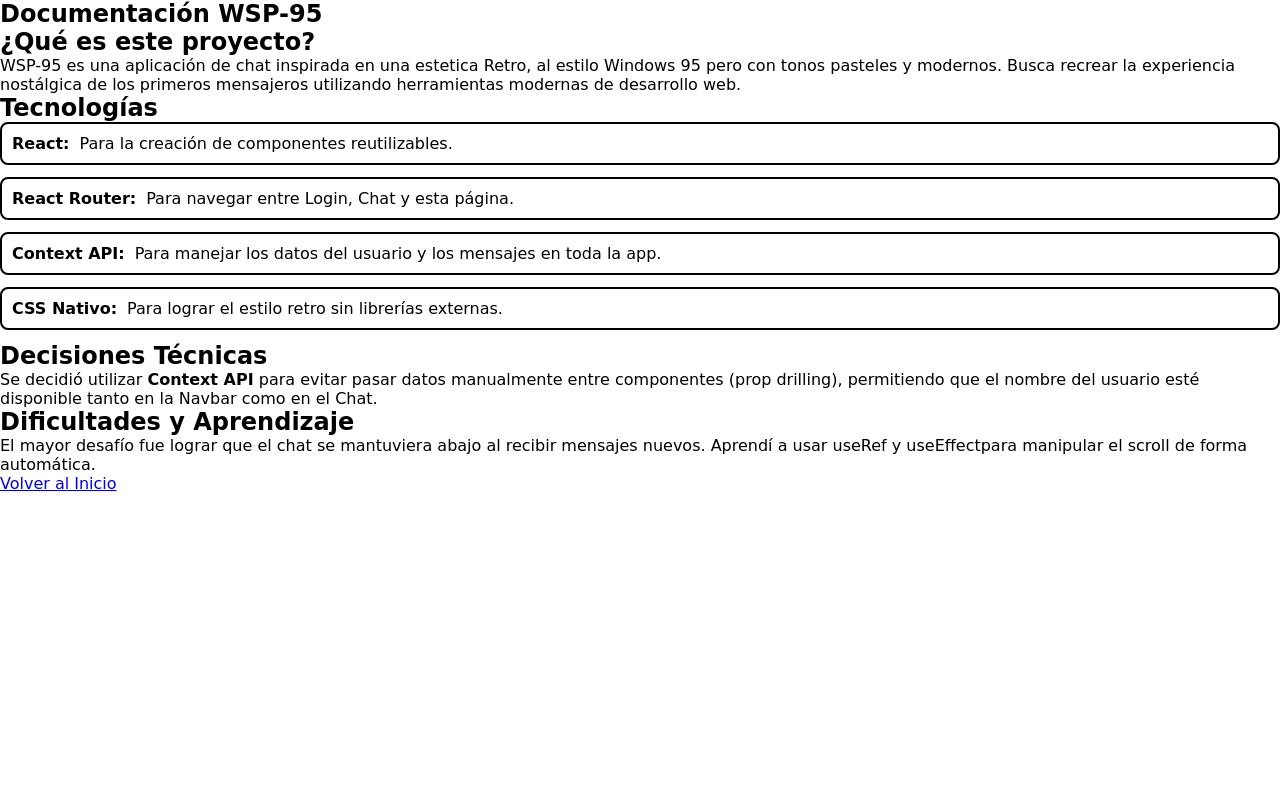
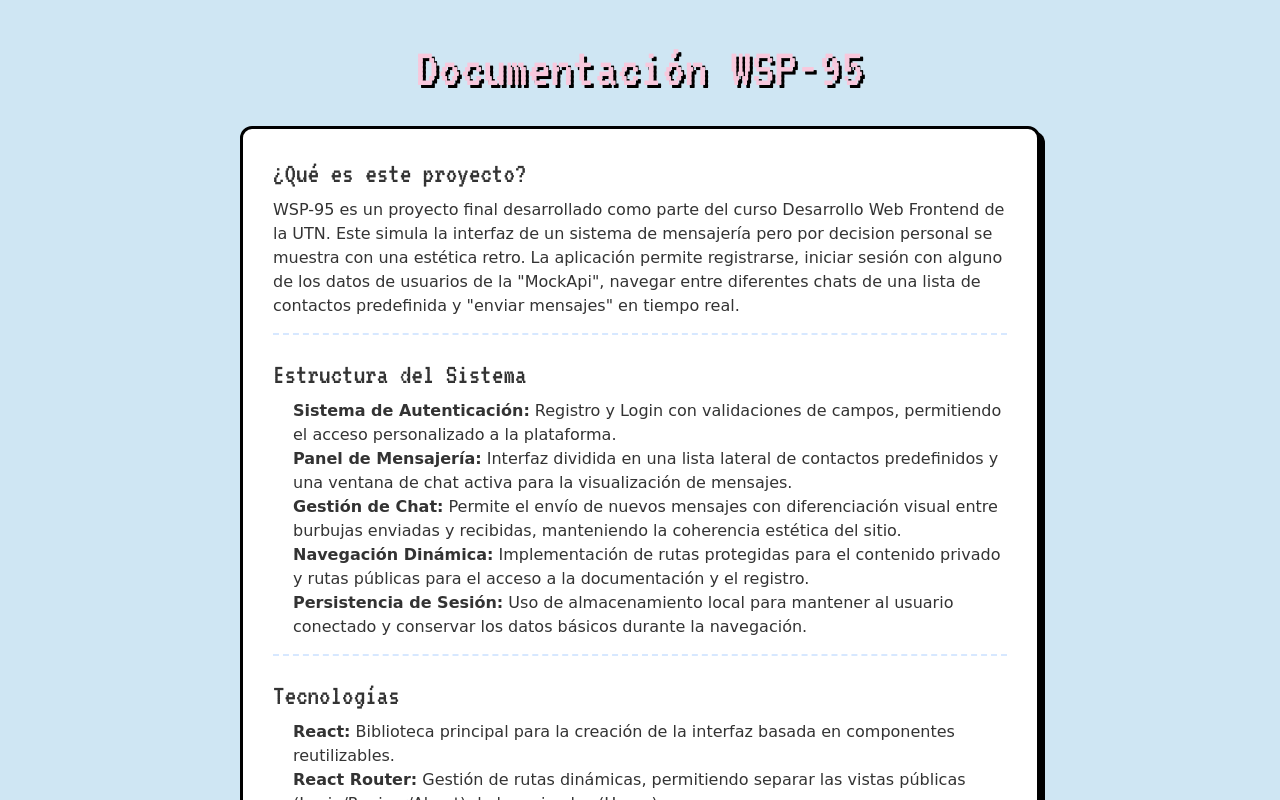
Before and after one commit to laresrocio/tp-final-frontend-999200928, a React (Vite) app: page /about in a window 1280 px wide. Shown: the top 800 px of the page. Built offline with nearby package versions, Linux system fonts and the light colour scheme.

Commit message:
Update: informacion del about y sus estilos

```diff
--- a/src/components/Aside.jsx
+++ b/src/components/Aside.jsx
@@ -30,7 +30,7 @@ const Aside = () => {
       <ul>
         {
           filteredUsers.map((user) => (
-            <li key={user.id} onClick={() => handleClick(user.id)}>
+            <li className="aside-li" key={user.id} onClick={() => handleClick(user.id)}>
               <img src={user.avatar} alt="" />
               <div>
                 {user.firstName} {user.lastName}
--- a/src/components/UserMenu.jsx
+++ b/src/components/UserMenu.jsx
@@ -1,21 +1,28 @@
 import { useContext } from "react"
 import { ChatContext } from "../context/ChatContext"
+import { useNavigate } from "react-router-dom"
 
 const UserMenu = () => {
 
   const { loggedUser, logout } = useContext(ChatContext)
+  const navigate = useNavigate()
 
   const handleLogout = () => {
     logout()
   }
-  console.log("Datos del usuario logueado:", loggedUser);
+  const handleAboutBtn = () => {
+    navigate("/about")
+  }
   return (
     <nav className="user-nav">
       <div className="profile-info">
         <img src={loggedUser?.avatar} alt="avatar" />
         <span>{loggedUser?.firstName}</span>
       </div>
-      <button onClick={handleLogout}>Cerrar sesión</button>
+      <div className="btn-menu">
+        <button onClick={handleAboutBtn} >Sobre el proyecto</button>
+        <button onClick={handleLogout}>Cerrar sesión</button>
+      </div>
     </nav>
   )
 }
--- a/src/styles/main.css
+++ b/src/styles/main.css
@@ -59,7 +59,6 @@
 /*estilos de usermenu*/
 .user-nav {
   display: flex;
-  justify-content: space-between;
   align-items: center;
   padding: 10px 20px;
   background-color: var(--blue-300);
@@ -71,6 +70,7 @@
   display: flex;
   align-items: center;
   gap: 12px;
+  margin-left: 10px;
 }
 
 .profile-info img {
@@ -107,6 +107,13 @@
 .user-nav button:active {
   transform: translate(1px, 1px);
   box-shadow: 1px 1px 0px var(--border);
+}
+
+.btn-menu {
+  display: flex;
+  margin-left: auto;
+  gap: 12px;
+  align-items: center;
 }
 
 /*estilos de aside*/
@@ -180,7 +187,7 @@ ul {
   list-style: none;
 }
 
-li {
+.aside-li {
   margin-bottom: 12px;
   display: flex;
   border-radius: 8px;
@@ -192,20 +199,20 @@ li {
   transition: transform 0.1s;
 }
 
-li:hover {
+.aside-li:hover {
   background-color: var(--yellow-100);
   transform: translate(-2px, -2px);
   box-shadow: var(--shadow-soft);
 }
 
-li img {
+.aside-li img {
   width: 45px;
   height: 45px;
   border-radius: 50%;
   border: 2px solid var(--border);
 }
 
-li small {
+.aside-li small {
   display: block;
   color: #666;
 }
@@ -458,10 +465,16 @@ li small {
   transition: all 0.1s;
 }
 
-.login-view form button+button {
+.login-view .btn-register {
   background-color: var(--blue-300);
   margin-top: 5px;
 }
+
+.login-view .btn-about {
+  background-color: var(--green-300);
+  margin-top: 5px;
+}
+
 
 .login-view form button:hover {
   transform: translate(-1px, -1px);
@@ -578,6 +591,90 @@ li small {
   margin-top: -5px;
 }
 
+/*estilos about*/
+.cont-about {
+  min-height: 100vh;
+  background-color: var(--background);
+  display: flex;
+  flex-direction: column;
+  align-items: center;
+  padding: 40px 20px;
+}
+
+.cont-about h1 {
+  font-family: var(--pixel-font);
+  font-size: 3.5rem;
+  color: var(--pink-300);
+  text-shadow: var(--shadow-soft);
+  margin-bottom: 30px;
+  text-align: center;
+  -webkit-text-stroke: 0;
+  font-weight: normal;
+}
+
+.about-card {
+  width: 100%;
+  max-width: 800px;
+  background-color: var(--white);
+  border: 3px solid var(--border);
+  border-radius: 12px;
+  box-shadow: var(--shadow-strong);
+  padding: 30px;
+}
+
+.about-card article {
+  margin-bottom: 25px;
+  border-bottom: 2px dashed var(--blue-300);
+  padding-bottom: 15px;
+}
+
+.about-card article:last-of-type {
+  border-bottom: none;
+}
+
+.about-card h2 {
+  font-family: var(--pixel-font);
+  color: var(--text);
+  font-size: 1.8rem;
+  margin-bottom: 10px;
+  font-weight: normal;
+}
+
+.about-card p,
+.about-card li {
+  font-family: var(--primary-font);
+  line-height: 1.5;
+  color: var(--text);
+}
+
+.about-card ul {
+  margin-left: 20px;
+  margin-top: 10px;
+}
+
+.about-footer {
+  text-align: center;
+  margin-top: 20px;
+}
+
+.about-footer a {
+  text-decoration: none;
+  display: inline-block;
+  padding: 12px 25px;
+  background-color: var(--green-300);
+  border: 2px solid var(--border);
+  border-radius: 8px;
+  color: var(--border);
+  font-weight: bold;
+  box-shadow: var(--shadow-soft);
+  transition: transform 0.1s;
+}
+
+.about-footer a:hover {
+  background-color: var(--pink-300);
+  transform: translate(-2px, -2px);
+  box-shadow: 4px 4px 0px var(--border);
+}
 
 
 @media (max-width: 880px) {
--- a/src/views/About.jsx
+++ b/src/views/About.jsx
@@ -6,34 +6,39 @@ const About = () => {
         <article>
           <h2>¿Qué es este proyecto?</h2>
           <p>
-            WSP-95 es una aplicación de chat inspirada en una estetica Retro, al estilo Windows 95 pero con tonos pasteles y modernos.
-            Busca recrear la experiencia nostálgica de los primeros mensajeros
-            utilizando herramientas modernas de desarrollo web.
+            WSP-95 es un proyecto final desarrollado como parte del curso Desarrollo Web Frontend de la UTN. Este simula la interfaz de un sistema de mensajería pero por decision personal se muestra con una estética retro. La aplicación permite registrarse, iniciar sesión con alguno de los datos de usuarios de la "MockApi", navegar entre diferentes chats de una lista de contactos predefinida y "enviar mensajes" en tiempo real.
           </p>
+        </article>
+        <article>
+          <h2>Estructura del Sistema</h2>
+          <ul>
+            <li><strong>Sistema de Autenticación:</strong> Registro y Login con validaciones de campos, permitiendo el acceso personalizado a la plataforma.</li>
+            <li><strong>Panel de Mensajería:</strong> Interfaz dividida en una lista lateral de contactos predefinidos y una ventana de chat activa para la visualización de mensajes.</li>
+            <li><strong>Gestión de Chat:</strong> Permite el envío de nuevos mensajes con diferenciación visual entre burbujas enviadas y recibidas, manteniendo la coherencia estética del sitio.</li>
+            <li><strong>Navegación Dinámica:</strong> Implementación de rutas protegidas para el contenido privado y rutas públicas para el acceso a la documentación y el registro.</li>
+            <li><strong>Persistencia de Sesión:</strong> Uso de almacenamiento local para mantener al usuario conectado y conservar los datos básicos durante la navegación.</li>
+          </ul>
         </article>
         <article>
           <h2>Tecnologías</h2>
           <ul>
-            <li><strong>React:</strong> Para la creación de componentes reutilizables.</li>
-            <li><strong>React Router:</strong> Para navegar entre Login, Chat y esta página.</li>
-            <li><strong>Context API:</strong> Para manejar los datos del usuario y los mensajes en toda la app.</li>
+            <li><strong>React:</strong> Biblioteca principal para la creación de la interfaz basada en componentes reutilizables.</li>
+            <li><strong>React Router:</strong> Gestión de rutas dinámicas, permitiendo separar las vistas públicas (Login/Regiser/About) de las privadas (Home).</li>
+            <li><strong>Context API:</strong> Implementación de un estado global para manejar la información del usuario logueado y la lista de mensajes sin recurrir a librerías externas.</li>
+            <li><strong>Vite:</strong> Herramienta de construcción para un entorno de desarrollo rápido y optimizado.</li>
             <li><strong>CSS Nativo:</strong> Para lograr el estilo retro sin librerías externas.</li>
           </ul>
         </article>
         <article>
-          <h2>Decisiones Técnicas</h2>
+          <h2>Decisiones de Desarrollo</h2>
           <p>
-            Se decidió utilizar <strong>Context API</strong> para evitar pasar datos
-            manualmente entre componentes (prop drilling), permitiendo que el
-            nombre del usuario esté disponible tanto en la Navbar como en el Chat.
+            El proyecto tomó como base el modelo arquitectónico establecido en clase, sobre el cual se implementaron las funcionalidades requeridas como el sistema de <strong>registro de nuevos usuarios</strong> y la validación de acceso. Una decisión clave fue la <strong>unificación de la identidad visual</strong> en el registro, integrando una lógica de selección de avatares predefinidos. Para mejorar la <strong>UI/UX del usuario logueado</strong>, se diseñó un componente específico dentro del Home que permite visualizar los datos del perfil activo y gestionar el <strong>cierre de sesión</strong>, garantizando un flujo de navegación claro. Asimismo, se estandarizó el formato de los mensajes del 'Mock API' con los generados por el usuario para que convivan bajo el mismo estilo visual en el Contexto global..
           </p>
         </article>
         <article>
           <h2>Dificultades y Aprendizaje</h2>
           <p>
-            El mayor desafío fue lograr que el chat se mantuviera abajo al recibir
-            mensajes nuevos. Aprendí a usar <code>useRef</code> y <code>useEffect</code>
-            para manipular el scroll de forma automática.
+            Uno de los retos fue equilibrar la estética retro con la legibilidad, lo que requirio múltiples modificaciones en el CSS para que las sombras y bordes no dificultaran la lectura. Otro obstáculo técnico fue la estandarización de datos, logrando que los mensajes del 'Mock API' y los nuevos mensajes del usuario tuvieran el mismo formato y estilo visual. Finalmente, otro obstáculo fue integrar la selección de avatares dentro del formulario para que el nuevo usuario ingresara ya con la estética de la app, lo que requirió manejar estados de selección más complejos en el componente de Registro.
           </p>
         </article>
         <div className="about-footer">
--- a/src/views/Login.jsx
+++ b/src/views/Login.jsx
@@ -41,6 +41,9 @@ const Login = () => {
   const handleRegisterBtn = () => {
     navigate("/register")
   }
+  const handleAboutBtn = () => {
+    navigate("/about")
+  }
 
 
   return (
@@ -63,7 +66,8 @@ const Login = () => {
         {
           error && <p className="error-form">Contraseña o Correo incorrectos</p>
         }
-        <button onClick={handleRegisterBtn} >Registrarse</button>
+        <button className="btn-register" onClick={handleRegisterBtn} >Registrarse</button>
+        <button className="btn-about" onClick={handleAboutBtn} >Sobre el proyecto</button>
       </form>
     </section>
   )
```
